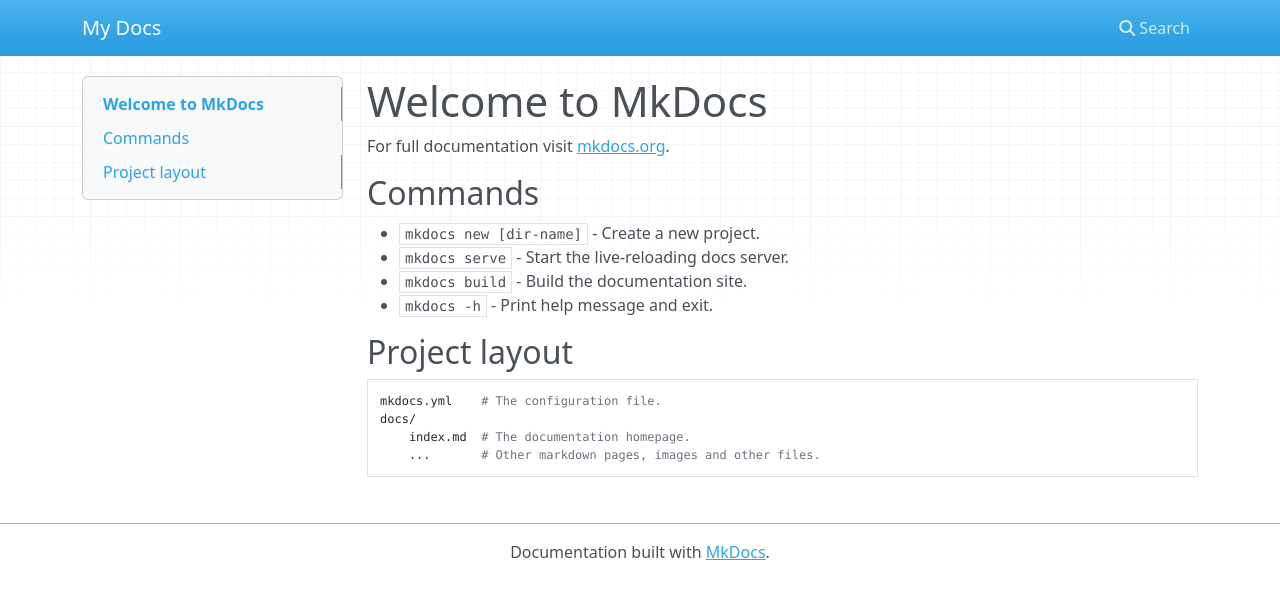
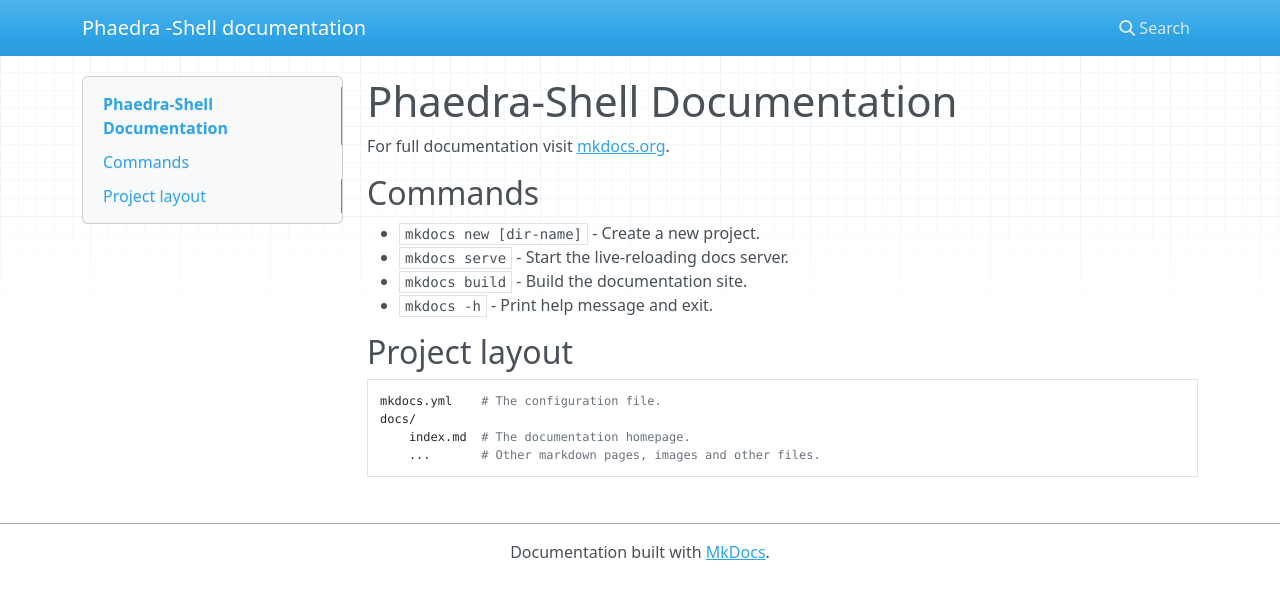
Before and after one commit to njeru-codes/Phaedra-Shell, an MkDocs documentation site: the page built from docs/index.md, in a window 1280 px wide. Shown: the top 599 px of the page. Built offline with MkDocs 1.6.1, drawn with Linux system fonts in a browser that asks for light colours; nearby versions of some CDN libraries.

Commit message:
test mkdocs actions

```diff
--- a/docs/index.md
+++ b/docs/index.md
@@ -1,4 +1,4 @@
-# Welcome to MkDocs
+# Phaedra-Shell Documentation
 
 For full documentation visit [mkdocs.org](https://www.mkdocs.org).
 
--- a/mkdocs.yml
+++ b/mkdocs.yml
@@ -1 +1,3 @@
-site_name: My Docs
+site_name: Phaedra -Shell documentation
+nav:
+  - Home: index.md
```
Also changed, not shown: 1 other file.
